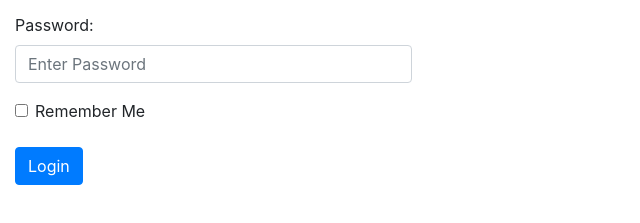
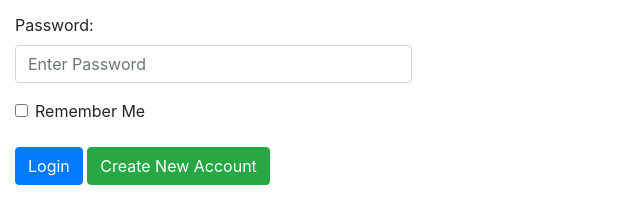
Before and after one commit to mhmdawada1/Assignment3, a plain HTML site: page login.html in a window 1280 px wide. Shown: the part 129-352 px from the top of the page, without its empty margins (0-640 px from the left). Drawn offline with nearby package versions, Linux system fonts and the light colour scheme.

Commit message:
adding success button in login

```diff
--- a/login.html
+++ b/login.html
@@ -21,6 +21,7 @@
                     <input type="checkbox" class="form-check-input"><label>Remember Me</label>
                 </div>
                 <button type="submit" class="btn btn-primary">Login</button>
+                <a class="btn btn-success" href="/index.html">Create New Account</a>
             </form>
         </div>
     </body>
```
